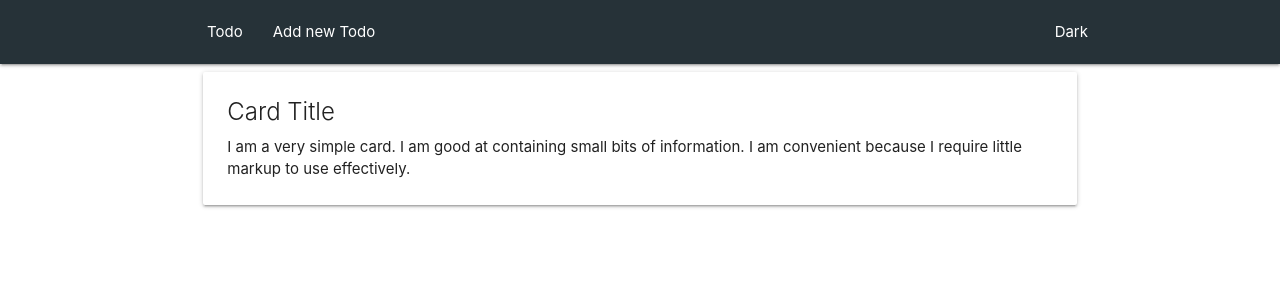
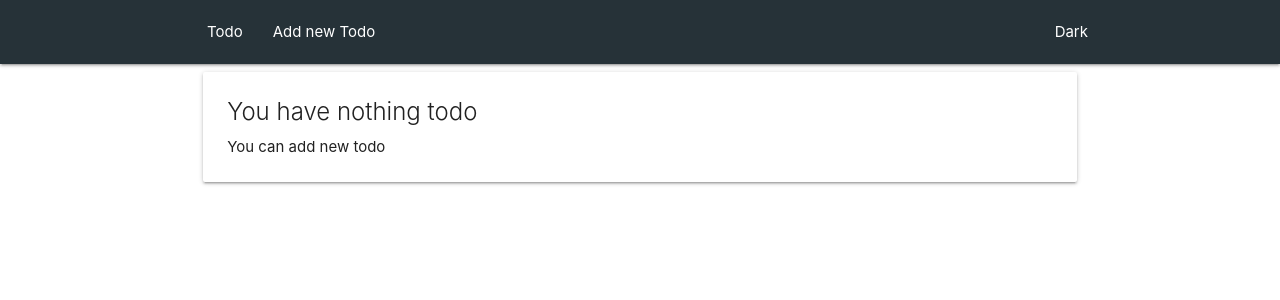
Before and after one commit to mtytos/Hooks-Todo-App, a React (Create React App) app: page / in a window 1280 px wide. Shown: the top 300 px of the page. Built offline with nearby package versions, Linux system fonts and the light colour scheme.

Commit message:
add text todo nothing

```diff
--- a/src/components/TodoList.js
+++ b/src/components/TodoList.js
@@ -35,9 +35,8 @@ const TodoList = () => {
                 <div className="col s12 m12">
                     <div className="card">
                         <div className="card-content">
-                            <span className="card-title">Card Title</span>
-                            <p>I am a very simple card. I am good at containing small bits of information.
-                                I am convenient because I require little markup to use effectively.</p>
+                            <span className="card-title">You have nothing todo</span>
+                            <p>You can add new todo</p>
                         </div>
                     </div>
                 </div>
```
